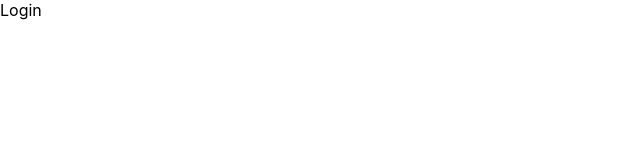
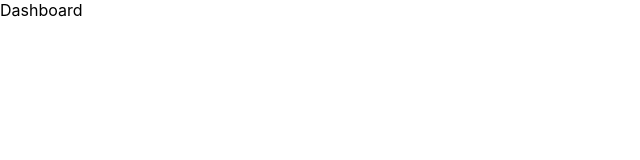
Before and after one commit to Fatality6/trello-client, a React (Create React App) app: page / in a window 1280 px wide. Shown: the top 160 px of the page, without its empty margins (0-640 px from the left). Built offline with nearby package versions, Linux system fonts and the light colour scheme.

Commit message:
adding routes
добавление роутинга

```diff
--- a/src/App.js
+++ b/src/App.js
@@ -1,11 +1,18 @@
+import { Route, Routes } from 'react-router-dom'
 import './App.css'
+import { Dashboard } from './pages/Dashboard/Dashboard'
 import { Login } from './pages/Login/Login'
+import { MyBoards } from './pages/MyBoards/MyBoards'
+import { Registration } from './pages/Registration/Registration'
 
 function App() {
   return (
-    <div>
-      <Login/>
-    </div>
+    <Routes>
+        <Route path="/" element={<Dashboard />}></Route>
+        <Route path="login" element={<Login />}></Route>
+        <Route path="registration" element={<Registration />}></Route>
+        <Route path="myboards" element={<MyBoards />}></Route>
+    </Routes>
   );
 }
 
--- a/src/index.js
+++ b/src/index.js
@@ -2,8 +2,11 @@ import React from 'react'
 import ReactDOM from 'react-dom/client'
 import './index.css'
 import App from './App'
+import { BrowserRouter } from 'react-router-dom'
 
 const root = ReactDOM.createRoot(document.getElementById('root'));
 root.render(
+  <BrowserRouter>
     <App />
+  </BrowserRouter>
 );
```
